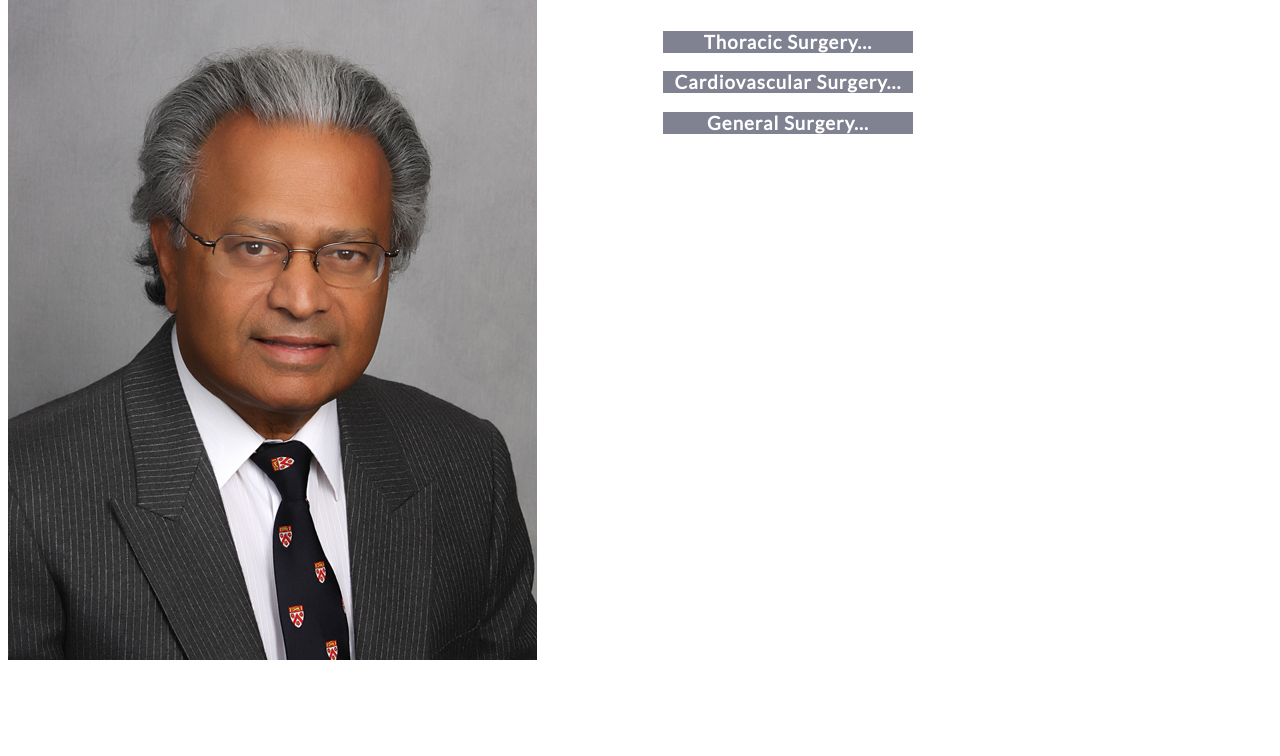
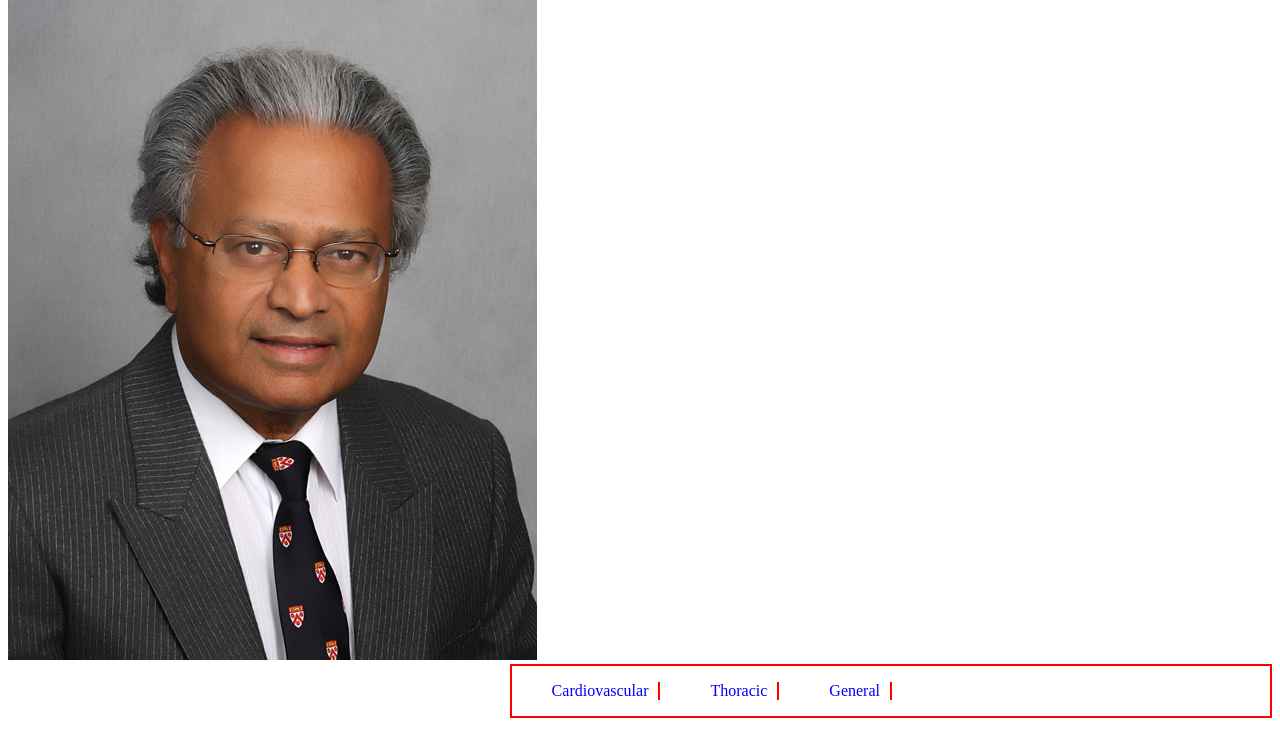
Before and after one commit to CWShelly/MedSite, a plain HTML site: page services.html in a window 1280 px wide. Shown: the part 254-1010 px from the top of the page. After the commit the page ends 972 px from the top, so only its background shows below. Drawn offline with Linux system fonts and the light colour scheme; a web font is replaced by a local one.

Commit message:
modified services.css, services2.js, services.html. Created subNavbar.

```diff
--- a/css/services.css
+++ b/css/services.css
@@ -27,11 +27,11 @@
   justify-content: flex-end;
 }
 
-.brag{
+/*.brag{
   float:left;
-}
+}*/
 
-nav{
+#mainNav{
   list-style: none;
   display: flex;
   justify-content: flex-end;
@@ -78,7 +78,35 @@ body{
    /*background-color: #63A4BA;*/
       background-color: white;
 
+}
 
+.contain{
+  float:right;
+  width: 60%;
+  border: 2px solid red;
+}
+
+#subNav{
+  list-style: none;
+  display: flex;
+  justify-content: flex-start;
+  align-items: flex-end;
+  color:blue;
+
+
+}
+
+
+.subNavUl{
+  display: flex;
+  flex-direction: row;
+}
+
+.subNav{
+  list-style: none;
+  margin-right: 50px;
+  padding-right: 10px;
+  border-right: 2px solid red;
 }
 
 .container{
--- a/js/services2.js
+++ b/js/services2.js
@@ -0,0 +1 @@
+// alert('hey');
--- a/services.html
+++ b/services.html
@@ -14,7 +14,11 @@
 
       <script src="jquery/jquery-ui.min.js"></script>
 
-      <script src = "js/services.js">
+      <!-- <script src = "js/services.js">
+        </script> -->
+
+        <script src = "js/services2.js">
+
         </script>
 
   </head>
@@ -31,7 +35,7 @@
 
     </header>
 
-    <nav>
+    <nav id = "mainNav">
      <li class = 'nav'><a href="about.html" class = "about"> Dr. Yusuf</a></li>
      <li class = 'nav'><a href="services.html" class ="about"> Services</a></li>
       <li class = 'nav'><a href="#" class ="about"> Our Staff</a></li>
@@ -41,13 +45,34 @@
 
     </nav>
 
-  <img src="imgs/GaryCoppePhoto.jpeg" id = "DrYusuf" alt="Photo By Gary Coppe" />
-<section class = "container">
 
 
 
 
-<div id="services">
+
+  <img src="imgs/GaryCoppePhoto.jpeg" id = "DrYusuf" alt="Photo By Gary Coppe" />
+
+<div class="contain">
+  <nav id = "subNav">
+    <ul class = "subNavUl">
+      <li class = "subNav">Cardiovascular</li>
+      <li class = "subNav">Thoracic</li>
+      <li class = "subNav">General</li>
+    </ul>
+
+  </nav>
+
+</div>
+
+
+
+
+<!-- <section class = "container"> -->
+
+
+
+
+<!-- <div id="services">
   <h3 class = "services"> Thoracic Surgery...</h3>
   <div>
 <ul id = "thor" >
@@ -127,7 +152,7 @@ Resection of malignant neoplasm.
 
 </div>
 
-</section>
+</section> -->
 
   </body>
 </html>
```
